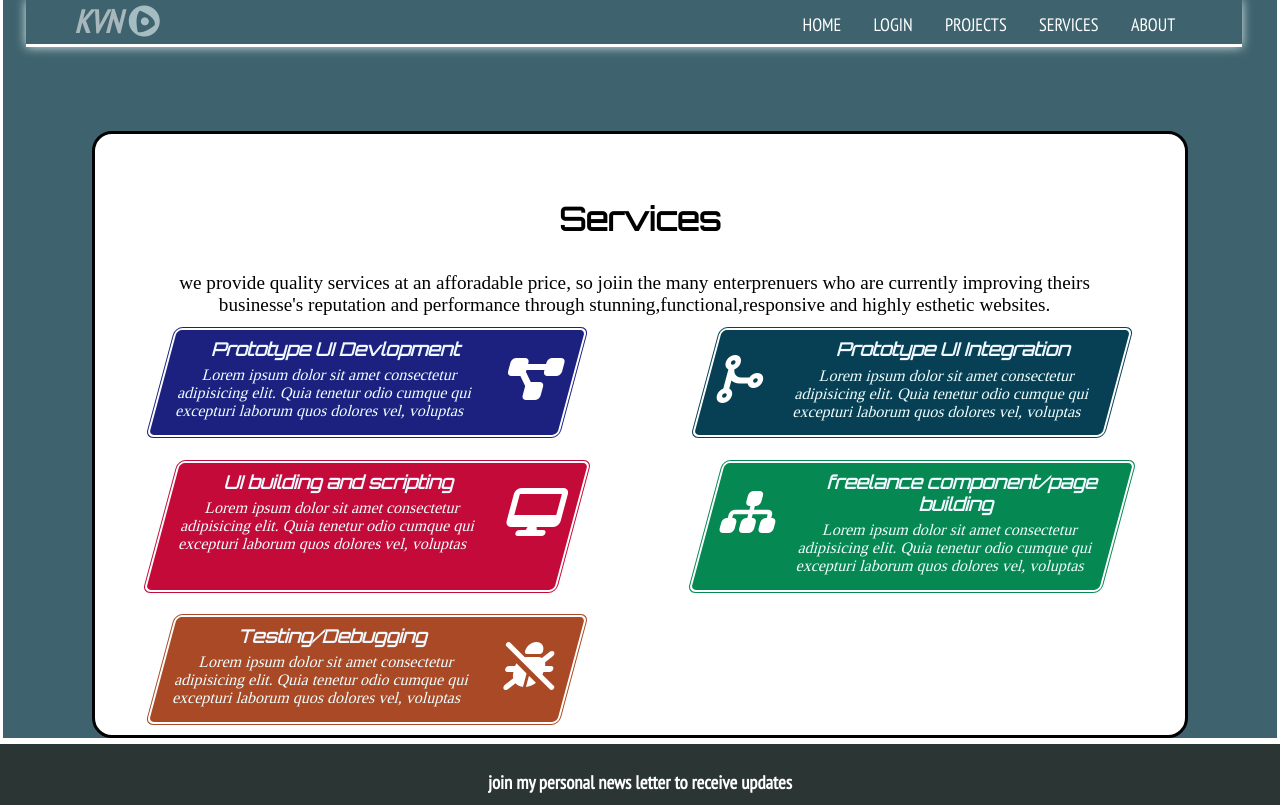
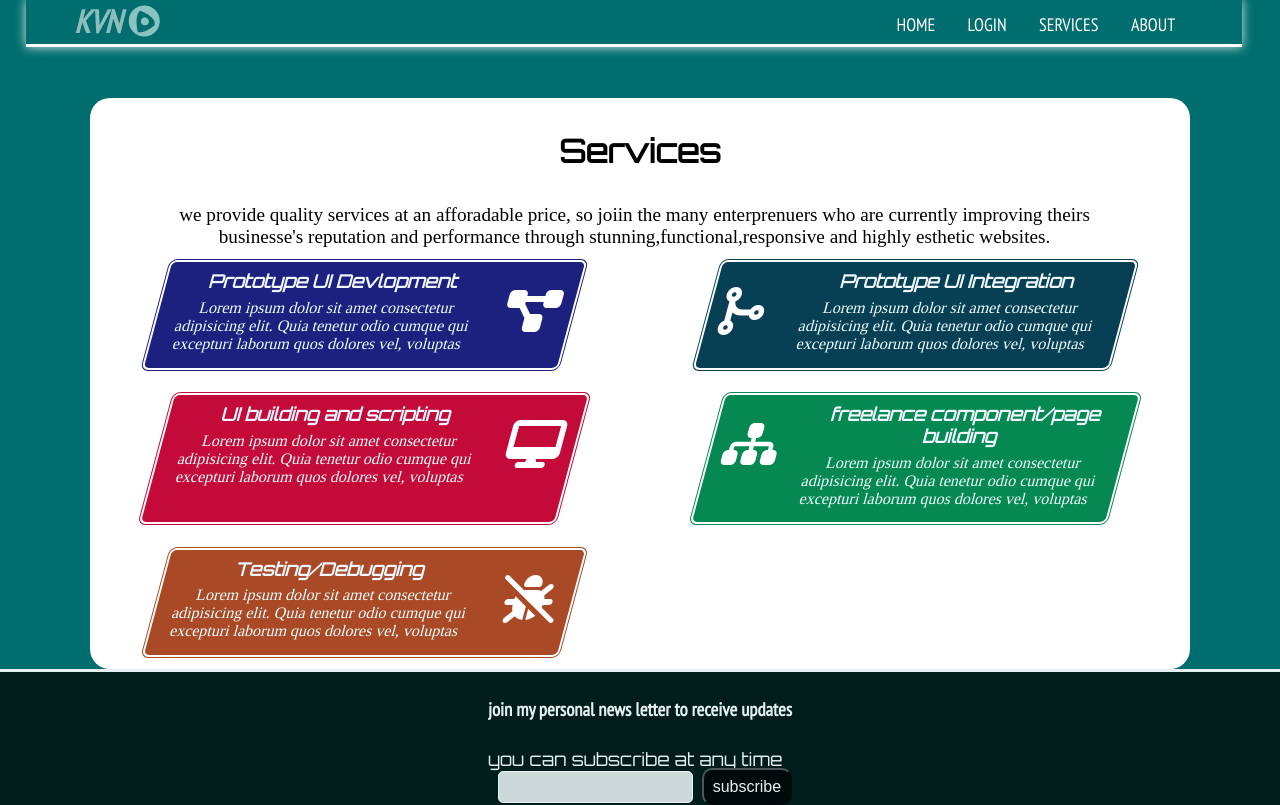
Before and after one commit to Kevin-ishimwe/First_public_website, a React (Create React App) app: page /services in a window 1280 px wide. Shown: the top 805 px of the page. Built offline with nearby package versions, Linux system fonts and the light colour scheme.

Commit message:
stabe version 1

```diff
--- a/src/App.js
+++ b/src/App.js
@@ -6,6 +6,7 @@ import Portfolio from "./components/portfolio";
 import { BrowserRouter as Router, Route, Routes } from "react-router-dom";
 import Page from "./components/page";
 import Services from "./components/services";
+import { Navigate } from "react-router-dom";
 const pageNotFound = () => {
   <div>
     <h1>THIS PAGE DOES NOT EXIST HERE</h1>
@@ -22,8 +23,9 @@ function App() {
           <Route path="/" element={<Page />} />
           <Route path="/Login" element={<Login />} />
           <Route path="/portfolio" element={<Portfolio />} />
-          {/* <Route path="*" element={<Navigate replace to="/" />} /> */}
+          <Route path="*" element={<Navigate replace to="/" />} />
           <Route path="/services" element={<Services />} />
+          <Route path="/about" element={<services />} />
         </Routes>
         <Footer />
       </div>
--- a/src/components/Navbar.jsx
+++ b/src/components/Navbar.jsx
@@ -55,20 +55,20 @@ class Navbar extends Component {
               LOGIN
             </NavLink>
           </li>
-          <li className="navli">
+          {/* <li className="navli">
             <a className="headtags" href="/home">
               PROJECTS
             </a>
-          </li>
+          </li> */}
           <li className="navli">
             <NavLink to={"/services"} spy={true} smooth={true}>
               SERVICES
             </NavLink>
           </li>
           <li className="navli">
-            <a className="headtags" href="/footer">
+            <NavLink to={"/about"} spy={true} smooth={true}>
               ABOUT
-            </a>
+            </NavLink>
           </li>
         </ul>
         <div className="btn-container">
--- a/src/index.css
+++ b/src/index.css
@@ -49,6 +49,9 @@ code {
   justify-content: space-between;
   grid-template-columns: 20% 70% ;
   box-shadow: 0px 0px 10px rgb(240, 250, 250,0.9);
+}
+body{
+  background-color: rgba(0, 110, 110, 1);
 }
 
 .navhead{
--- a/src/services.css
+++ b/src/services.css
@@ -1,12 +1,10 @@
 .services_page{
-    border:3px  solid white;
-    margin-top: -15%;
-    background: rgba(5, 53, 67, 0.767);
+    margin-top: 0%;
+    background: inherit;
 }
 .services_inner{
-    margin-top: 20%;
+    margin-top: 0%;
     border-radius: 20px;
-    border: solid;
     margin-left: 7%;
     margin-right: 7%;
     background-color: white;
```
Also changed, not shown: 11 other files (tests, documents, lock files or other folders).
